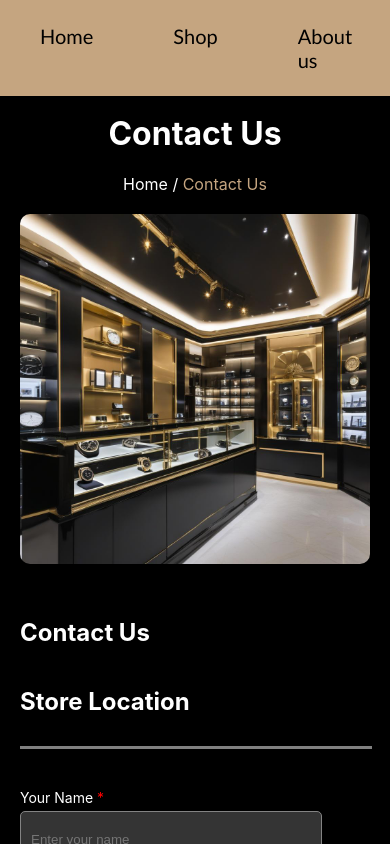
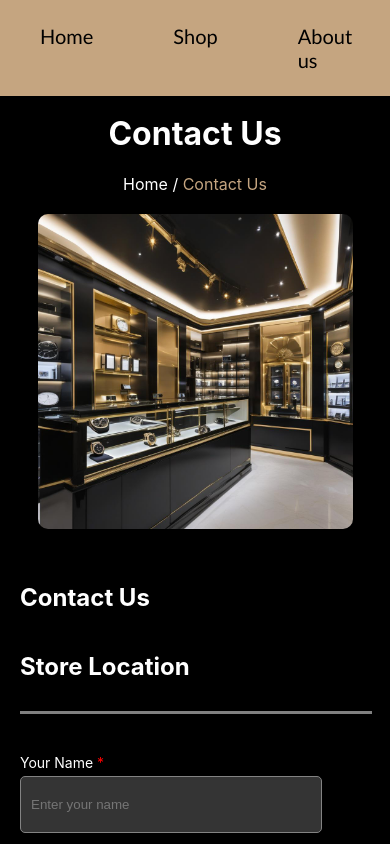
Before and after one commit to elio255/venerisHorology, a React (Create React App) app: page /contact in a window 390 px wide. Shown: the top 844 px of the page. Built offline with nearby package versions, Linux system fonts and the light colour scheme.

Commit message:
fixing the image

```diff
--- a/src/components/contactUs/contactUs.css
+++ b/src/components/contactUs/contactUs.css
@@ -28,13 +28,16 @@ h2 {
 }
 
 .imageContainer {
-  text-align: center;
   margin-top: 20px;
+  width: 80%;
+  margin-left: 10%;
+  margin-right: 10%;
 }
 
 .contactImage {
   width: 100%;
-  max-width: 600px;
+  max-width: 100%;
+  max-height: 600px;
   height: auto;
   margin-bottom: 30px;
   border-radius: 10px;
@@ -80,7 +83,7 @@ h2 {
 }
 
 .googleMapButton:hover {
-  color:white;
+  color: white;
 }
 
 /* Adjusted hr styles */
@@ -138,7 +141,7 @@ h2 {
 }
 
 .submitButton:hover {
-  color:white;
+  color: white;
 }
 
 .required {
@@ -169,6 +172,12 @@ h2 {
     height: auto;
   }
 
+  .imageContainer {
+    width: 90%;
+    margin-left: 5%;
+    margin-right: 5%;
+  }
+
   .dividerLine {
     width: 100%;
   }
```
